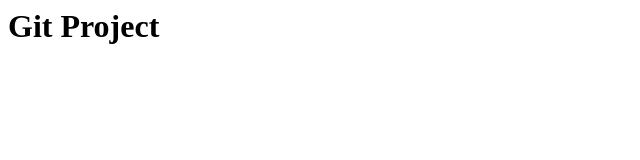
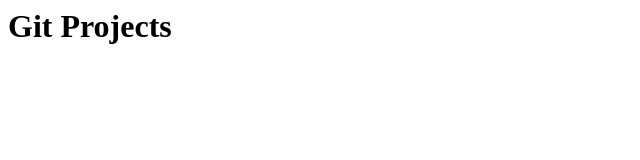
Before and after one commit to saidmurad/test, a plain HTML site: page index.html in a window 1280 px wide. Shown: the full height of the page, 0-640 px from the left. Drawn offline with Linux system fonts and the light colour scheme.

Commit message:
First branch change

```diff
--- a/index.html
+++ b/index.html
@@ -4,7 +4,7 @@
 </title>
 
 <body>
-    <h1>Git Project</h1>
+    <h1>Git Projects</h1>
 </body>
 
 </html>
```
